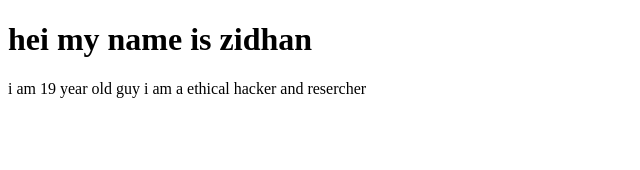
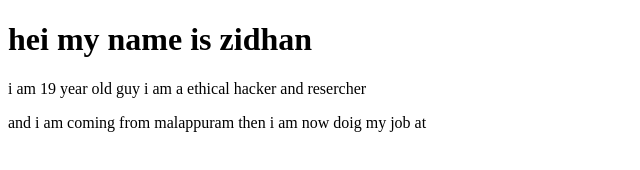
Before and after one commit to zidhaaann/zidhan-personal-portfolio, a plain HTML site: page zidhan.html in a window 1280 px wide. Shown: the whole page, without its empty margins (0-640 px from the left). Drawn offline with Linux system fonts and the light colour scheme.

```diff
--- a/zidhan.html
+++ b/zidhan.html
@@ -8,6 +8,6 @@
 <body>
      <h1> hei my name is zidhan  </h1>
      <p>i am 19 year old guy i am a ethical hacker and resercher </p>
-
+    <p>and i am coming from malappuram then i am now doig my job at </p>
 </body>
 </html>
```
